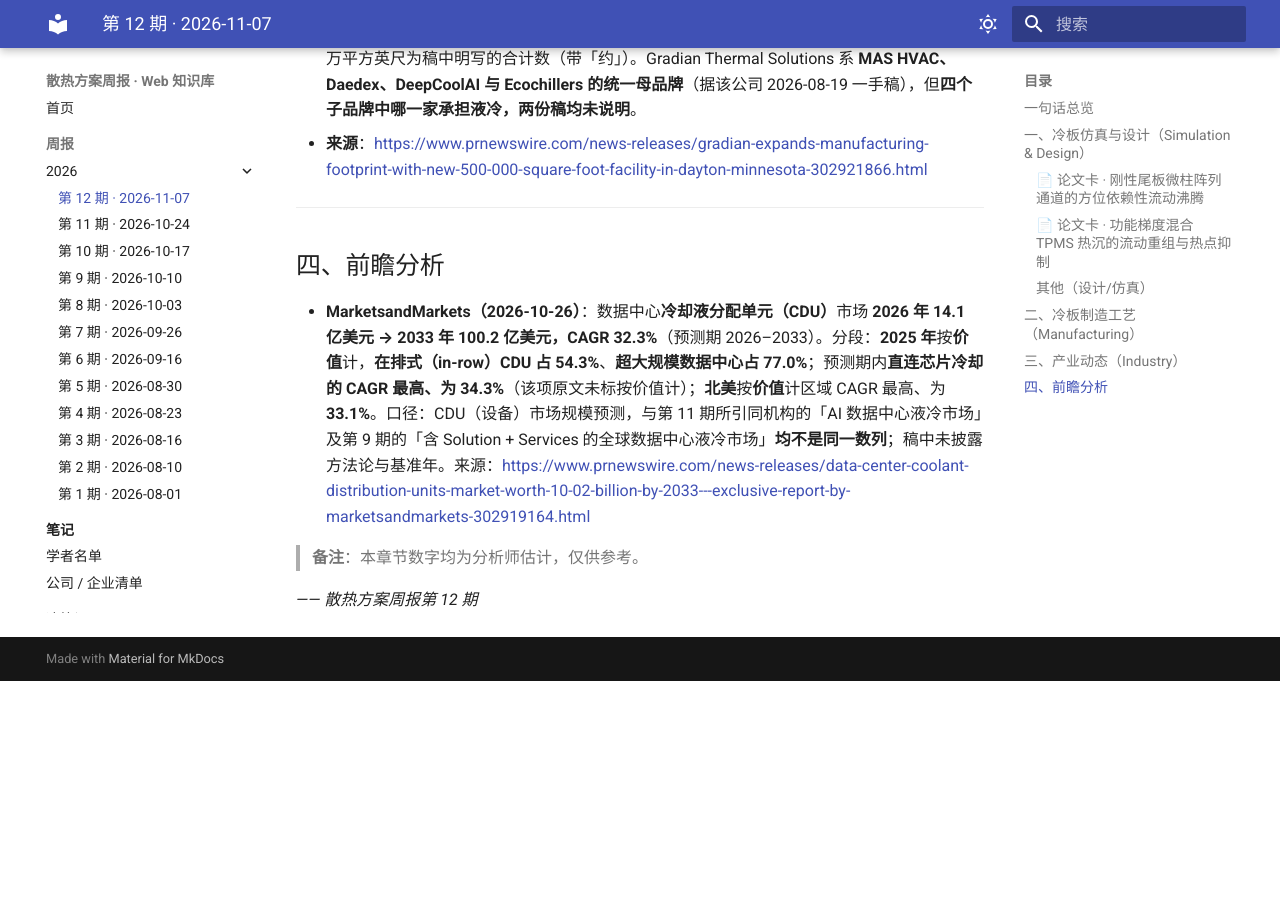
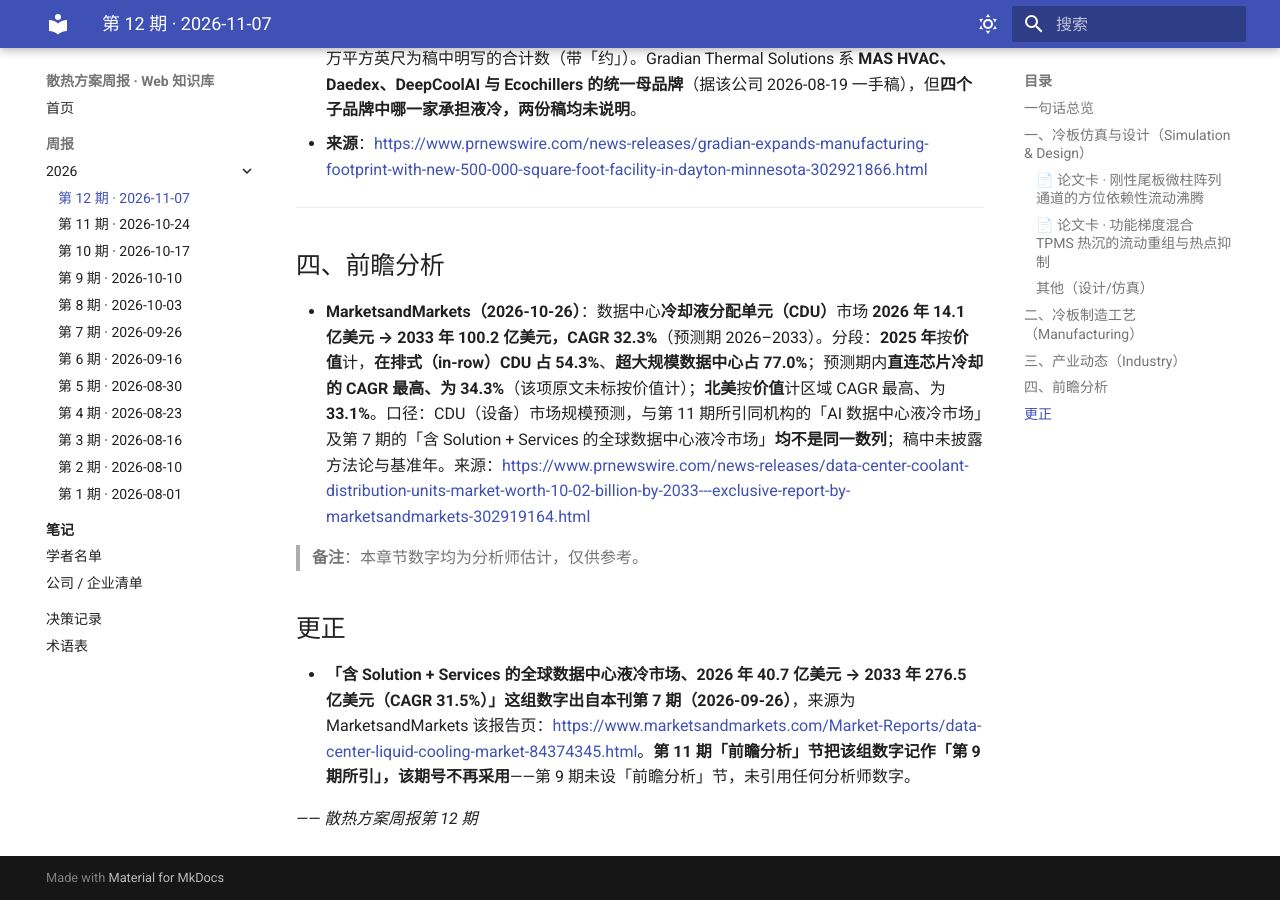
Before and after one commit to liyf1640/thermal_cooling_weekly_report, an MkDocs documentation site: the page built from docs/briefings/2026/2026-11-07.md, in a window 1280 px wide and 900 px high, scrolled down 8301 px. Built offline with MkDocs 1.6.1 and Material for MkDocs 9.7.7, drawn with Linux system fonts in a browser that asks for light colours; before the commit the page ends 8982 px from its top, so only the background shows below that.

Commit message:
briefing: 2026-11-07

```diff
--- a/docs/briefings/2026/2026-11-07.md
+++ b/docs/briefings/2026/2026-11-07.md
@@ -125,8 +125,12 @@
 
 ## 四、前瞻分析
 
-- **MarketsandMarkets（2026-10-26）**：数据中心**冷却液分配单元（CDU）**市场 **2026 年 14.1 亿美元 → 2033 年 100.2 亿美元，CAGR 32.3%**（预测期 2026–2033）。分段：**2025 年**按**价值**计，**在排式（in-row）CDU 占 54.3%**、**超大规模数据中心占 77.0%**；预测期内**直连芯片冷却的 CAGR 最高、为 34.3%**（该项原文未标按价值计）；**北美**按**价值**计区域 CAGR 最高、为 **33.1%**。口径：CDU（设备）市场规模预测，与第 11 期所引同机构的「AI 数据中心液冷市场」及第 9 期的「含 Solution + Services 的全球数据中心液冷市场」**均不是同一数列**；稿中未披露方法论与基准年。来源：<https://www.prnewswire.com/news-releases/data-center-coolant-distribution-units-market-worth-10-02-billion-by-2033---exclusive-report-by-marketsandmarkets-302919164.html>
+- **MarketsandMarkets（2026-10-26）**：数据中心**冷却液分配单元（CDU）**市场 **2026 年 14.1 亿美元 → 2033 年 100.2 亿美元，CAGR 32.3%**（预测期 2026–2033）。分段：**2025 年**按**价值**计，**在排式（in-row）CDU 占 54.3%**、**超大规模数据中心占 77.0%**；预测期内**直连芯片冷却的 CAGR 最高、为 34.3%**（该项原文未标按价值计）；**北美**按**价值**计区域 CAGR 最高、为 **33.1%**。口径：CDU（设备）市场规模预测，与第 11 期所引同机构的「AI 数据中心液冷市场」及第 7 期的「含 Solution + Services 的全球数据中心液冷市场」**均不是同一数列**；稿中未披露方法论与基准年。来源：<https://www.prnewswire.com/news-releases/data-center-coolant-distribution-units-market-worth-10-02-billion-by-2033---exclusive-report-by-marketsandmarkets-302919164.html>
 
 > **备注**：本章节数字均为分析师估计，仅供参考。
 
+## 更正
+
+- **「含 Solution + Services 的全球数据中心液冷市场、2026 年 40.7 亿美元 → 2033 年 276.5 亿美元（CAGR 31.5%）」这组数字出自本刊第 7 期（2026-09-26）**，来源为 MarketsandMarkets 该报告页：<https://www.marketsandmarkets.com/Market-Reports/data-center-liquid-cooling-market-84374345.html>。**第 11 期「前瞻分析」节把该组数字记作「第 9 期所引」，该期号不再采用**——第 9 期未设「前瞻分析」节，未引用任何分析师数字。
+
 *—— 散热方案周报第 12 期*
```
